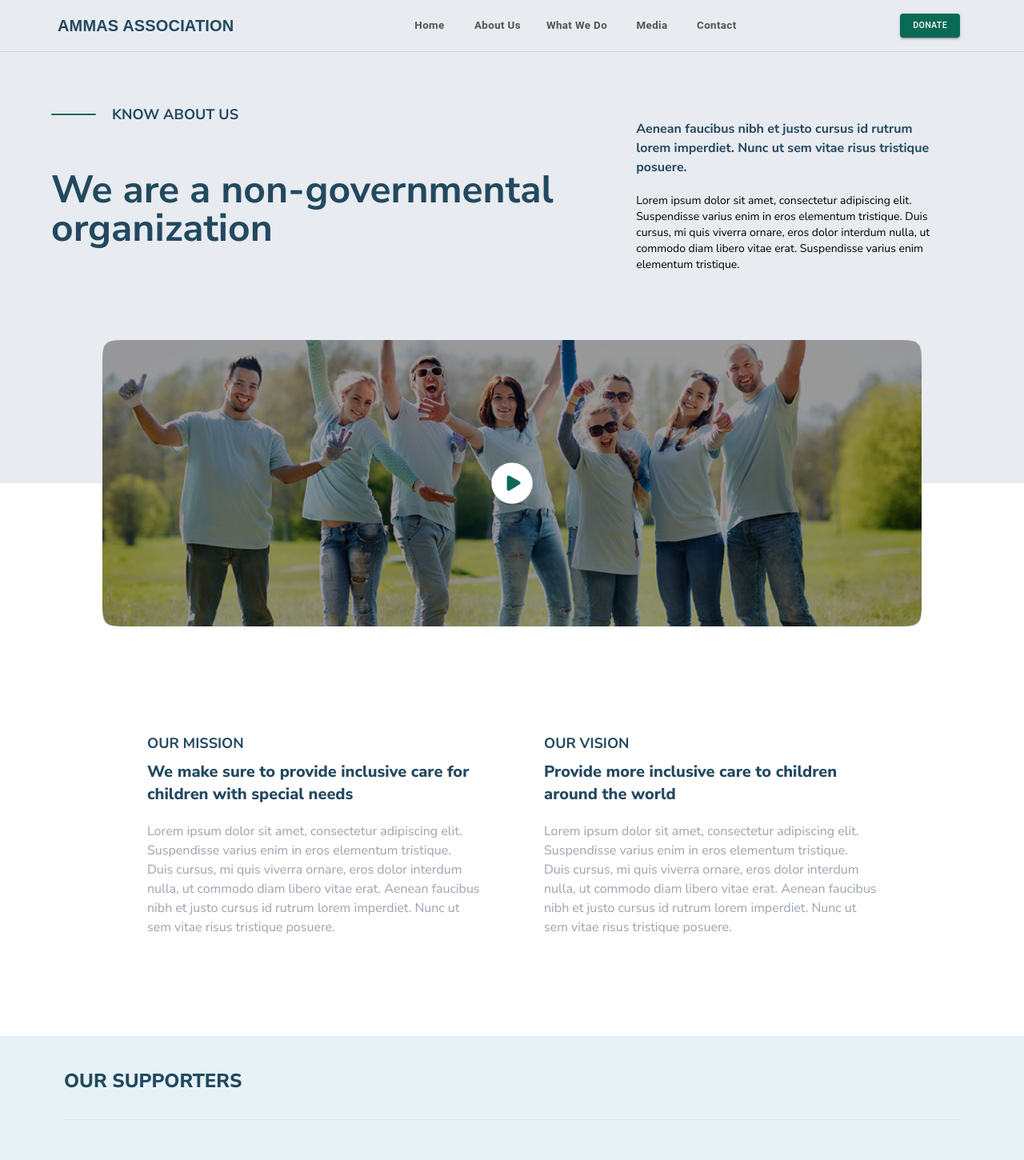
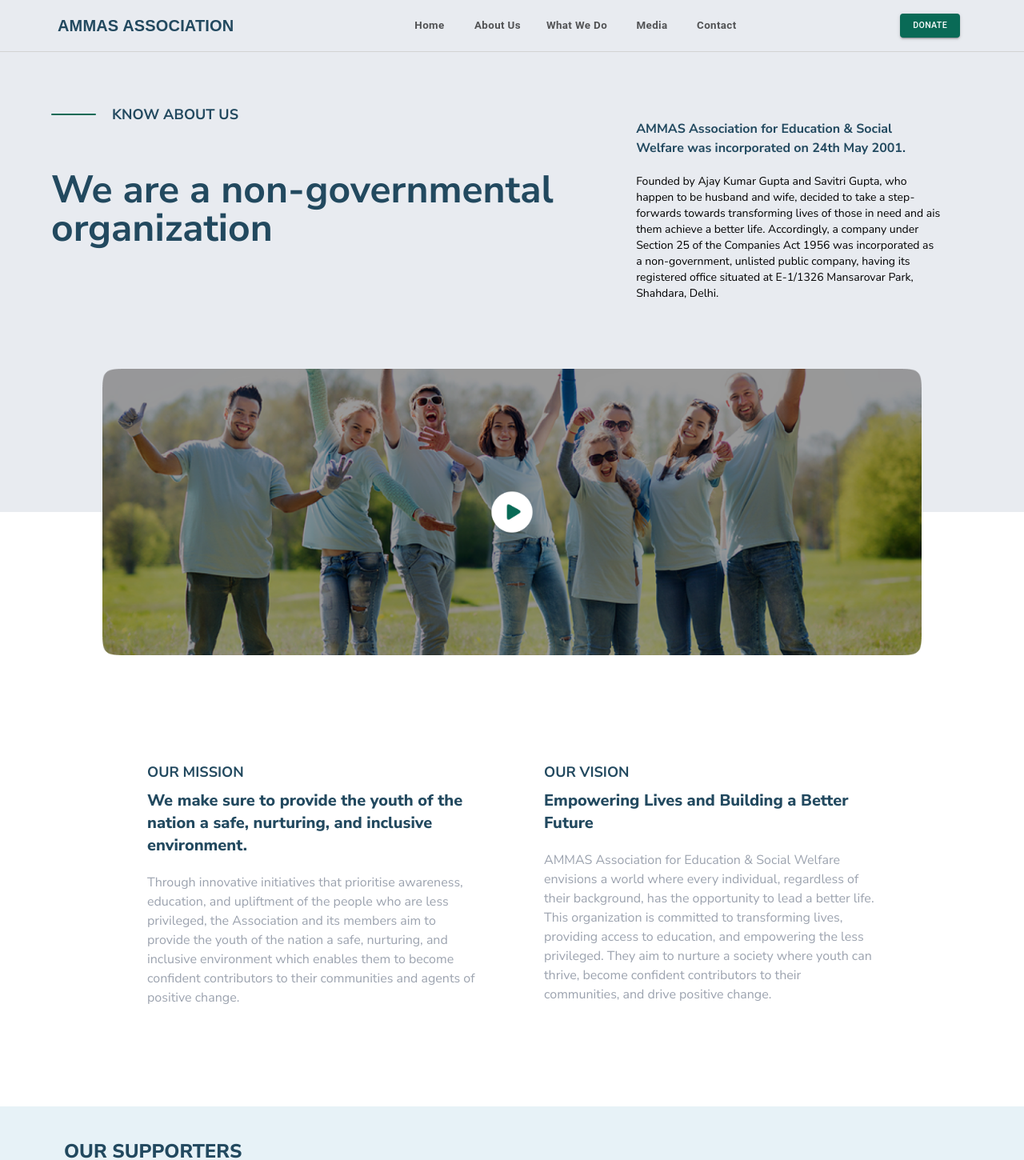
Before and after one commit to ValscoTech/Jurident_FrontEnd-Task2, a React (Vite) app: page /about in a window 1280 px wide. Shown: the top 1450 px of the page at 80% size. Built offline with nearby package versions, Linux system fonts and the light colour scheme.

Commit message:
Content Changes

```diff
--- a/src/components/About.jsx
+++ b/src/components/About.jsx
@@ -21,8 +21,8 @@
 import facebookLogo from "../assets/facebooklogo.png";
 import twitterLogo from "../assets/twitterlogo.png";
 import linkedinLogo from "../assets/linkedinlogo.png";
-import arrow from '../assets/arrow.png';
-import {Link} from 'react-router-dom';
+import arrow from "../assets/arrow.png";
+import { Link } from "react-router-dom";
 
 const About = () => {
   return (
@@ -41,14 +41,17 @@
         </div>
         <div className="w-full md:w-2/5 md:px-10">
           <p className="font-nunito font-bold py-5 text-md text-txtGreen">
-            Aenean faucibus nibh et justo cursus id rutrum lorem imperdiet. Nunc
-            ut sem vitae risus tristique posuere.
+            AMMAS Association for Education & Social Welfare was incorporated on
+            24th May 2001.
           </p>
           <p className="font-nunito font-thin text-sm">
-            Lorem ipsum dolor sit amet, consectetur adipiscing elit. Suspendisse
-            varius enim in eros elementum tristique. Duis cursus, mi quis
-            viverra ornare, eros dolor interdum nulla, ut commodo diam libero
-            vitae erat. Suspendisse varius enim elementum tristique.
+            Founded by Ajay Kumar Gupta and Savitri Gupta, who happen to be
+            husband and wife, decided to take a step-forwards towards
+            transforming lives of those in need and ais them achieve a better
+            life. Accordingly, a company under Section 25 of the Companies Act
+            1956 was incorporated as a non-government, unlisted public company,
+            having its registered office situated at E-1/1326 Mansarovar Park,
+            Shahdara, Delhi.
           </p>
         </div>
       </div>
@@ -61,15 +64,16 @@
             OUR MISSION
           </h1>
           <h1 className="font-nunito font-extrabold text-xl text-txtGreen">
-            We make sure to provide inclusive care for children with special
-            needs
+            We make sure to provide the youth of the nation a safe, nurturing,
+            and inclusive environment.
           </h1>
           <p className="font-nunito text-gray-400 py-5 text-md">
-            Lorem ipsum dolor sit amet, consectetur adipiscing elit. Suspendisse
-            varius enim in eros elementum tristique. Duis cursus, mi quis
-            viverra ornare, eros dolor interdum nulla, ut commodo diam libero
-            vitae erat. Aenean faucibus nibh et justo cursus id rutrum lorem
-            imperdiet. Nunc ut sem vitae risus tristique posuere.
+            Through innovative initiatives that prioritise awareness, education,
+            and upliftment of the people who are less privileged, the
+            Association and its members aim to provide the youth of the nation a
+            safe, nurturing, and inclusive environment which enables them to
+            become confident contributors to their communities and agents of
+            positive change.
           </p>
         </div>
         <div className="flex flex-col w-full md:w-1/2 md:p-10 md:pr-16">
@@ -77,14 +81,16 @@
             OUR VISION
           </h1>
           <h1 className="font-nunito font-extrabold text-xl text-txtGreen">
-            Provide more inclusive care to children around the world
+            Empowering Lives and Building a Better Future
           </h1>
           <p className="font-nunito text-gray-400 py-5 text-md">
-            Lorem ipsum dolor sit amet, consectetur adipiscing elit. Suspendisse
-            varius enim in eros elementum tristique. Duis cursus, mi quis
-            viverra ornare, eros dolor interdum nulla, ut commodo diam libero
-            vitae erat. Aenean faucibus nibh et justo cursus id rutrum lorem
-            imperdiet. Nunc ut sem vitae risus tristique posuere.
+            AMMAS Association for Education & Social Welfare envisions a world
+            where every individual, regardless of their background, has the
+            opportunity to lead a better life. This organization is committed to
+            transforming lives, providing access to education, and empowering
+            the less privileged. They aim to nurture a society where youth can
+            thrive, become confident contributors to their communities, and
+            drive positive change.
           </p>
         </div>
       </div>
@@ -94,12 +100,12 @@
         </h1>
         <hr className="h-px my-8 bg-gray-200 border-0 dark:bg-gray-300"></hr>
         <div className="flex flex-col md:flex-row justify-around">
-          <img src={supporter1} className='my-5' alt="supporter" />
-          <img src={supporter2} className='my-5' alt="supporter" />
-          <img src={supporter3} className='my-5' alt="supporter" />
-          <img src={supporter4} className='my-5' alt="supporter" />
-          <img src={supporter5} className='my-5' alt="supporter" />
-          <img src={supporter6} className='my-5' alt="supporter" />
+          <img src={supporter1} className="my-5" alt="supporter" />
+          <img src={supporter2} className="my-5" alt="supporter" />
+          <img src={supporter3} className="my-5" alt="supporter" />
+          <img src={supporter4} className="my-5" alt="supporter" />
+          <img src={supporter5} className="my-5" alt="supporter" />
+          <img src={supporter6} className="my-5" alt="supporter" />
         </div>
       </div>
       <div className="flex flex-col p-8 md:p-20">
@@ -414,7 +420,9 @@
       <div className="flex bg-white flex-col md:flex-row p-10 md:p-20">
         <div className="flex w-full md:w-1/2 md:mx-10 mb-5 md:mb-0 bg-bgGray h-36 items-center justify-around rounded-lg">
           <div className="flex flex-col">
-            <h1 className="font-nunito text-3xl md:text-5xl text-gray-700">13</h1>
+            <h1 className="font-nunito text-3xl md:text-5xl text-gray-700">
+              13
+            </h1>
             <h1 className="font-nunito text-xs font-bold text-center text-gray-700">
               APR
             </h1>
@@ -427,13 +435,15 @@
               A day with our wonderful children
             </h1>
           </div>
-          <Link to='/events'>
-          <img src={arrow} alt='arrow' className="h-10 w-10 cursor-pointer"/>
+          <Link to="/events">
+            <img src={arrow} alt="arrow" className="h-10 w-10 cursor-pointer" />
           </Link>
         </div>
         <div className="flex w-full md:w-1/2 md:mx-10 mb-5 md:mb-0 bg-bgGray h-36 items-center justify-around rounded-lg">
           <div className="flex flex-col">
-            <h1 className="font-nunito text-3xl md:text-5xl text-gray-700">25</h1>
+            <h1 className="font-nunito text-3xl md:text-5xl text-gray-700">
+              25
+            </h1>
             <h1 className="font-nunito text-xs text-center font-bold text-gray-700">
               APR
             </h1>
@@ -443,10 +453,10 @@
               NEXT EVENTS
             </h1>
             <h1 className="font-nunito text-sm md:text-xl font-bold  text-gray-700">
-            Seminar: Caring for children with autism
+              Seminar: Caring for children with autism
             </h1>
           </div>
-          <img src={arrow} alt='arrow' className="h-10 w-10 cursor-pointer"/>
+          <img src={arrow} alt="arrow" className="h-10 w-10 cursor-pointer" />
         </div>
       </div>
     </div>
--- a/src/components/Home.jsx
+++ b/src/components/Home.jsx
@@ -14,8 +14,8 @@
 import icon2 from "../assets/Icon2.svg";
 import icon3 from "../assets/Icon3.svg";
 import servicesImg from "../assets/services-img.png";
-import arrow from '../assets/arrow.png';
-import {Link} from 'react-router-dom';
+import arrow from "../assets/arrow.png";
+import { Link } from "react-router-dom";
 import Chart from "./Chart";
 
 const Home = () => {
@@ -29,20 +29,21 @@
         <div className="header">
           <div>
             <h1>
-              Inclusive care for girls with special needs in all of Zimbabwe
+              Together, we strive to work towards a sustainable and equitable
+              future for all.
             </h1>
           </div>
 
           <div className="part">
             <div>
-              <Link to='/whatwedo'>
-              <button> What we do </button>
+              <Link to="/whatwedo">
+                <button> What we do </button>
               </Link>
             </div>
-            <div className="video">
+            {/* <div className="video">
               <img src={playIcon} />
               <div className="text-white">Play Video</div>
-            </div>
+            </div> */}
           </div>
           <div className="part2">
             <p>230 children under our care</p>
@@ -63,23 +64,25 @@
 
           <div className="part4">
             <h1>
-              We provide empowerment, <br />
-              support and care to the girl child
+              We aim to provide the youth of the nation a safe, nurturing, and
+              inclusive environment
             </h1>
             <p>
-              It is a foundation to support and care for the girl child also
-              advocating for laws that are fair; they should be made to enforce
-              respect and protection for girls.
-            </p>
-            <p>
-              We work to prevent social ills against girls - e.g., prostitution,
-              child abuse, rape, early marriage, drug addiction, and all forms
-              of discrimination.
+              Through innovative initiatives that prioritise awareness,
+              education, and upliftment of the people who are less privileged,
+              the Association and its members aim to provide the youth of the
+              nation a safe, nurturing, and inclusive environment which enables
+              them to become confident contributors to their communities and
+              agents of positive change.
             </p>
           </div>
-          <div className="btn-m2">
-            <button className="btn text-white my-5">Learn more</button>
-          </div>
+          <Link to="/about">
+            <div className="btn-m2 ml-8 mt-5">
+              <button className="btn focus:outline-none text-white bg-[#096A56] font-medium rounded-md text-sm px-5 py-2.5 mr-2 mb-2 ">
+                Learn more
+              </button>
+            </div>
+          </Link>
         </div>
         <div>
           <img className="bg" src={BG} alt="" />
@@ -175,11 +178,11 @@
       <h1 className="headthree text-xl font-semibold text-[#22495F] px-10 md:px-0 md:ml-24 mb-8 md:text-4xl -ml:24">
         We are all about creating a place where girls can thrive
       </h1>
-      <div className="bg-bgGray grid grid-cols-1 md:grid-cols-3 md:h-[300px] md:mr-20 md:mx-20 mx-5 my-10 gap-6 h-auto text-white">
-        <div className="px-4 py-4 md:py-5 bg-[url('./project1.png')] bg-no-repeat bg-center bg-cover rounded-3xl flex flex-col">
+      <div className=" grid grid-cols-1 md:grid-cols-3 md:h-[300px] md:mr-20 md:mx-20 mx-5 my-10 gap-6 h-auto text-white">
+        <div className="px-4 py-4 md:py-8 bg-[url('./project1.png')] bg-no-repeat bg-center bg-cover rounded-3xl flex flex-col">
           <div className="text">
             <h3 className="text-2xl font-medium mb-4 md:mb-6 font-nunito">
-              Mission 1k smile: Outdoor charity
+              Green India
             </h3>
             <p className="font-nunito">
               Lorem ipsum dolor sit amet consectetur adipisicing elit.
@@ -193,9 +196,7 @@
 
         <div className="px-4 py-4 md:py-8 bg-[url('/project2.png')] bg-no-repeat bg-center bg-cover rounded-3xl flex flex-col">
           <div className="text">
-            <h3 className="text-2xl font-medium mb-4 md:mb-6">
-              Weekly excursions
-            </h3>
+            <h3 className="text-2xl font-medium mb-4 md:mb-6 font-nunito">Happy School</h3>
             <p className="font-nunito">
               Lorem ipsum dolor sit amet consectetur adipisicing elit.
               Reiciendis est soluta eum? Veniam, ex et!
@@ -209,7 +210,7 @@
         <div className="px-4 py-4 md:py-8 bg-[url('/project3.png')] bg-no-repeat bg-center bg-cover rounded-3xl flex flex-col">
           <div className="text">
             <h3 className="text-2xl font-medium mb-4 md:mb-6 font-nunito">
-              Monthly public awareness
+              Legal Aid Cell
             </h3>
             <p className="font-nunito">
               Lorem ipsum dolor sit amet consectetur adipisicing elit.
@@ -221,7 +222,7 @@
           </div>
         </div>
       </div>
-      <Chart/>
+      <Chart />
       <div className="flex items-center px-10 md:px-20 pt-10 bg-white">
         <h1 className="font-nunito font-extrabold text-2xl text-txtGreen">
           Our Events
--- a/src/components/home.css
+++ b/src/components/home.css
@@ -3,7 +3,7 @@
 }
 .headerbg {
     width: 100vw; /* 100% of the viewport width */
-    height: 100vh; /* 100% of the viewport height */
+    height: 100%; /* 100% of the viewport height */
     background-size: cover; /* Cover the entire element with the background image */
     background-repeat: no-repeat; /* Do not repeat the background image */
     background-position: center center; /* Center the background image horizontally and vertically */
@@ -49,6 +49,7 @@
     padding-left: 10%;
     padding-top: 6%;
     gap: 4%;
+    margin-bottom: 5%;
 }
 
 .video {
```
Also changed, not shown: src/components/Footer.jsx (+42 -4 lines).
